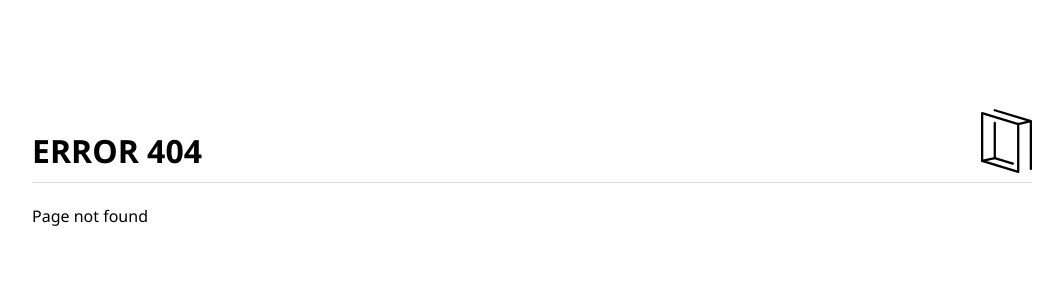
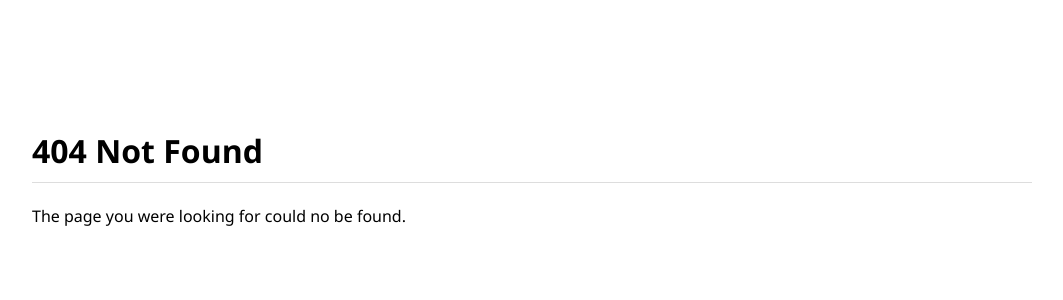
Before and after one commit to phlhg/phrame, a PHP site: page /errors in a window 1280 px wide. Shown: the top 300 px of the page, without its empty margins (108-1171 px from the left). Run offline with PHP 8.4, Linux system fonts and the light colour scheme.

Commit message:
Update 404-Page

```diff
--- a/phrame/default/views/errors/e404.php
+++ b/phrame/default/views/errors/e404.php
@@ -6,7 +6,7 @@
 </head>
 <body>
     <div class="content">
-        <h1>ERROR 404<img src="/phramer/img/icons/frame.svg"/></h1>
-        <p>Page not found</p>
+        <h1>404 Not Found</h1>
+        <p>The page you were looking for could no be found.</p>
     </div>
 </body>
```
